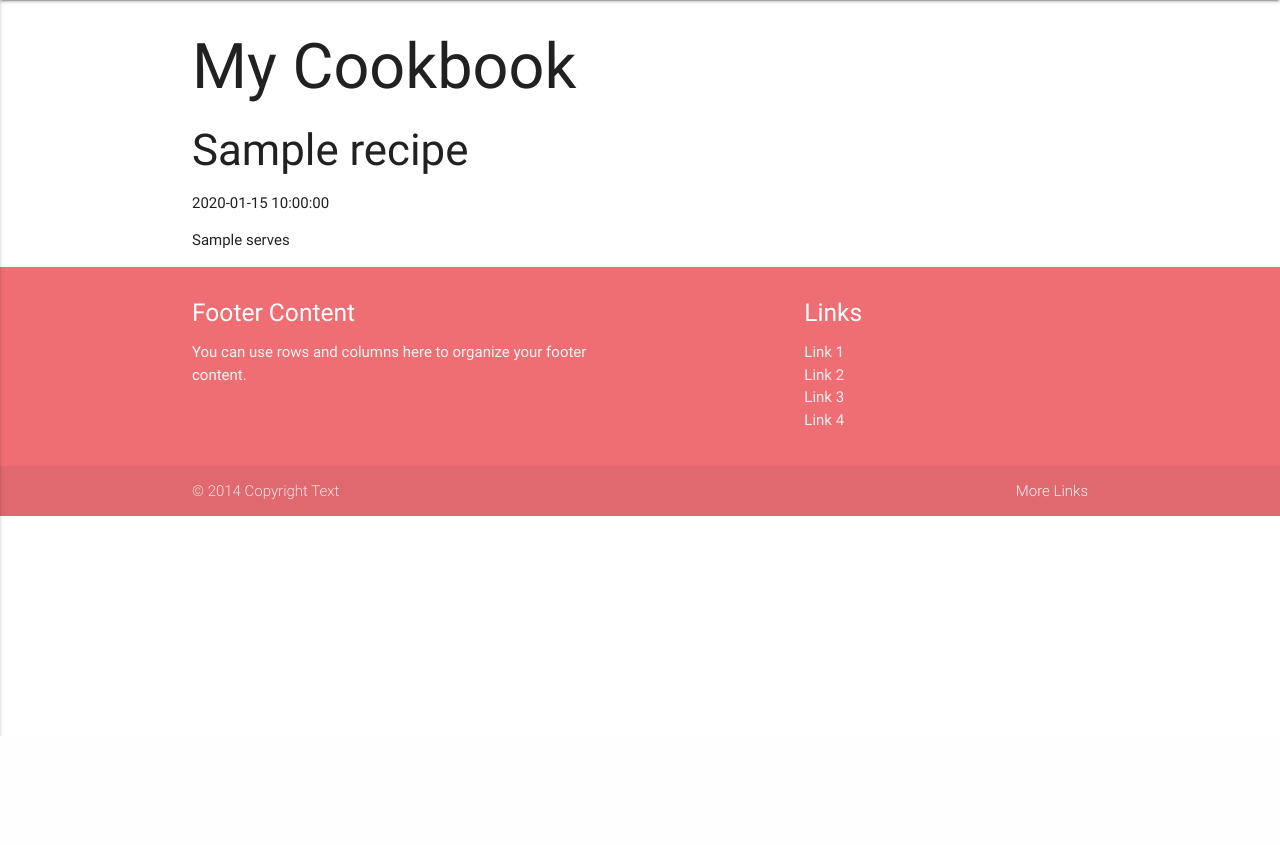
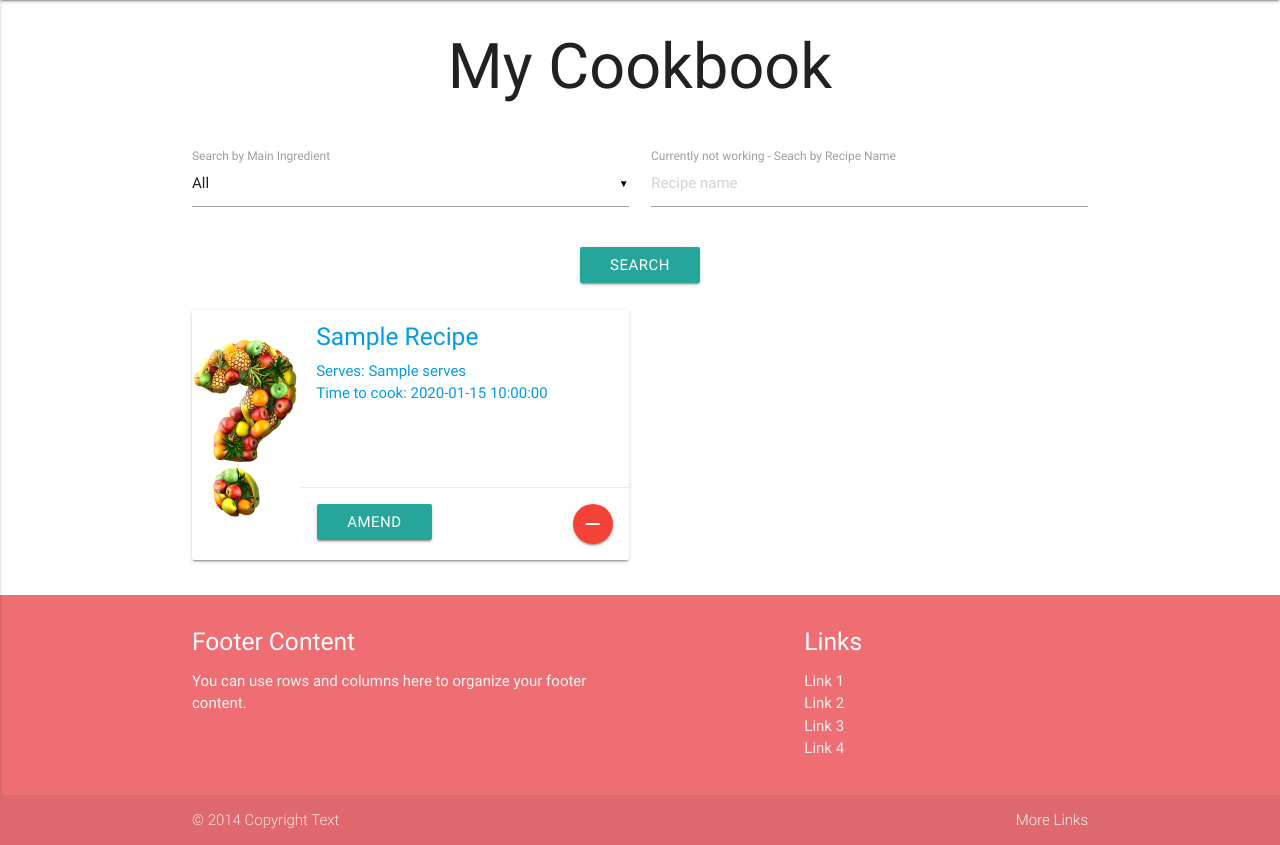
Before and after one commit to Baldpet/Family-cookbook, a Flask app: a page that uses templates/mycookbook.html in a window 1280 px wide. Shown: the part 64-909 px from the top of the page. Before the commit the page ends 800 px from the top, so only its background shows below. Run offline with Flask 2, Linux system fonts and the light colour scheme; a user stored in the database is signed in; a database or web service that is not in the repository returns one stand-in record (values such as "Sample title"); some libraries are stand-ins or nearby versions.

Commit message:
added my cookbook html cards and styles

```diff
--- a/static/css/style.css
+++ b/static/css/style.css
@@ -80,6 +80,23 @@
     margin-left: 1rem;
 }
 
+.card-stacked{
+    min-height: 170px;
+}
+
+.card-stacked a{
+    height: 100%;
+}
+
+.card-stacked a.btn{
+    height: 36px;
+}
+
+.card-stacked a.btn-small{
+    height: 40px;
+    float: right;
+}
+
 .card-content{
     height: 170px;
     display: contents;
--- a/templates/mycookbook.html
+++ b/templates/mycookbook.html
@@ -1,14 +1,84 @@
 {% extends "base.html" %}
+{% block css %}../{% endblock %}
 {% block content %}
 <div class="container">
-    <h1>My Cookbook</h1>
+    <div class="row center-align">
+        <h1>My Cookbook</h1>
+    </div>
+	<form method="POST">
+		<div class="row">
+			<div class="col s12 m6">
+				<div class="input-field">
+					<select name="main_ingredient" required>
+	                    <option value="none" selected>All</option>
+	                    {% for ingredient in ingredients %}
+	                    <option value="{{ingredient.ingredient}}">{{ingredient.ingredient.capitalize()}}</option>
+	                    {% endfor %}
+	                </select>
+					<label>Search by Main Ingredient</label>
+				</div>
+			</div>
+			<div class="col s12 m6">
+				<div class="input-field">
+					<input placeholder="Recipe name" name="recipe_name" id="recipe_name" type="text" class="validate">
+					<label for="recipe_name">Currently not working - Seach by Recipe Name</label>
+				</div>
+			</div>
+
+		</div>
+		<div class="row center-align">
+			<a type="submit" value="Submit" class="waves-effect waves-light btn filter">Search</a>
+		</div>
+	</form>
+    <div class="row">
     {% for recipe in recipes %}
-    <div class="recipe">
-        <h3>{{recipe.recipe_name}}</h3>
-        <p>{{recipe.time}}</p>
-        <p>{{recipe.serves}}</p>
+	  <div class="col s12 l6 recipe">
+
+		<div class="card horizontal">
+			<div class="card-image valign-wrapper">
+                {% if recipe.main_ingredient == 'poultry' %}
+				    <img class="poultry" src="../static/assets/chicken.png">
+                {% elif recipe.main_ingredient == 'pork' %}
+                    <img class="pork" src="../static/assets/pork.png">
+                {% elif recipe.main_ingredient == 'beef' %}
+                    <img class="beef" src="../static/assets/cow.png">
+                {% elif recipe.main_ingredient == 'fish' %}
+                    <img class="fish" src="../static/assets/fish.png">
+                {% elif recipe.main_ingredient == 'vegetarian' %}
+                    <img class="vegetarian" src="../static/assets/corn.png">
+                {% elif recipe.main_ingredient == 'vegan' %}
+                    <img class="vegan" src="../static/assets/vegan.jpg">
+                {% else %}
+                    <img class="other" src="../static/assets/other.png">
+                {% endif %}
+			</div>
+
+				<div class="card-stacked">
+                    <a href="{{url_for('recipe', recipe=recipe._id, name=recipe.recipe_name)}}">
+					<div class="card-content">
+
+						<h5>{{recipe.recipe_name.title()}}</h5>
+						<p>Serves: {{recipe.serves}}</p>
+						<p>Time to cook: {{recipe.time}}</p>
+					</div>
+                    </a>
+					<div class="card-action">
+                        <a href="{{url_for('recipe_amend', recipeID=recipe._id)}}" class="waves-effect waves-light btn">Amend</a>
+                        <a class="btn-floating btn-small waves-effect waves-light red remove"><i class="material-icons">remove</i></a>
+                    </div>
+				</div>
+
+		</div>
+
+	</div>
+
+    {% endfor %}
     </div>
-    {% endfor %}
 </div>
 
 {% endblock %}
+{% block basejs %}../{% endblock %}
+
+{% block js %}
+<script type="text/javascript" src="../static/js/filter.js"></script>
+{% endblock %}
```
